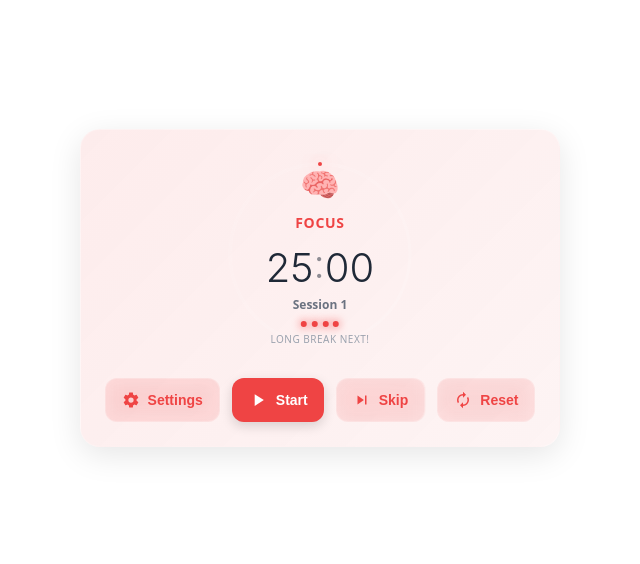
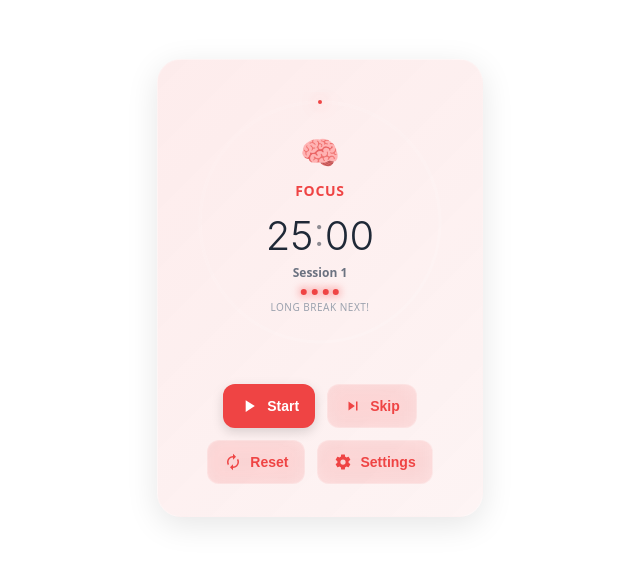
Before and after one commit to Hilaldrmz/notion-widgets, a Vue app: page /#/pomodoro in a window 1280 px wide. Shown: the part 112-676 px from the top of the page, without its empty margins (320-960 px from the left). Built offline with nearby package versions, Linux system fonts and the light colour scheme.

Commit message:
Update Pomodoro widget dimensions and styling for improved layout

```diff
--- a/src/components/LandingPage.vue
+++ b/src/components/LandingPage.vue
@@ -29,7 +29,7 @@
             <!-- Pomodoro Widget -->
             <div class="widget-card">
                 <div class="widget-preview">
-                    <iframe :src="pomodoroUrl" width="300" height="340" frameborder="0" scrolling="no">
+                    <iframe :src="pomodoroUrl" width="320" height="380" frameborder="0" scrolling="no">
                     </iframe>
                 </div>
                 <div class="widget-info">
--- a/src/widgets/pomodoro/PomodoroView.vue
+++ b/src/widgets/pomodoro/PomodoroView.vue
@@ -2,9 +2,9 @@
     <div class="widget pomodoro-widget" :class="phaseClass">
         <!-- Progress Ring -->
         <div class="progress-ring">
-            <svg class="progress-svg" width="200" height="200">
-                <circle cx="100" cy="100" r="90" class="progress-bg" />
-                <circle cx="100" cy="100" r="90" class="progress-fill" :style="{ strokeDashoffset: progressOffset }" />
+            <svg class="progress-svg" width="260" height="260">
+                <circle cx="130" cy="130" r="120" class="progress-bg" />
+                <circle cx="130" cy="130" r="120" class="progress-fill" :style="{ strokeDashoffset: progressOffset }" />
             </svg>
 
             <!-- Center Content -->
@@ -35,14 +35,7 @@
 
         <!-- Modern Control Buttons -->
         <div class="modern-controls">
-            <button class="modern-btn secondary" @click="showSettings = !showSettings"
-                :class="{ active: showSettings }">
-                <svg viewBox="0 0 24 24" width="18" height="18">
-                    <path fill="currentColor"
-                        d="M12,15.5A3.5,3.5 0 0,1 8.5,12A3.5,3.5 0 0,1 12,8.5A3.5,3.5 0 0,1 15.5,12A3.5,3.5 0 0,1 12,15.5M19.43,12.97C19.47,12.65 19.5,12.33 19.5,12C19.5,11.67 19.47,11.34 19.43,11.03L21.54,9.37C21.73,9.22 21.78,8.95 21.66,8.73L19.66,5.27C19.54,5.05 19.27,4.96 19.05,5.05L16.56,6.05C16.04,5.66 15.5,5.32 14.87,5.07L14.5,2.42C14.46,2.18 14.25,2 14,2H10C9.75,2 9.54,2.18 9.5,2.42L9.13,5.07C8.5,5.32 7.96,5.66 7.44,6.05L4.95,5.05C4.73,4.96 4.46,5.05 4.34,5.27L2.34,8.73C2.22,8.95 2.27,9.22 2.46,9.37L4.57,11.03C4.53,11.34 4.5,11.67 4.5,12C4.5,12.33 4.53,12.65 4.57,12.97L2.46,14.63C2.27,14.78 2.22,15.05 2.34,15.27L4.34,18.73C4.46,18.95 4.73,19.03 4.95,18.95L7.44,17.94C7.96,18.34 8.5,18.68 9.13,18.93L9.5,21.58C9.54,21.82 9.75,22 10,22H14C14.25,22 14.46,21.82 14.5,21.58L14.87,18.93C15.5,18.68 16.04,18.34 16.56,17.94L19.05,18.95C19.27,19.03 19.54,18.95 19.66,18.73L21.66,15.27C21.78,15.05 21.73,14.78 21.54,14.63L19.43,12.97Z" />
-                </svg>
-                Settings
-            </button>
+
 
             <button class="modern-btn primary" @click="toggle" :class="{ playing: isRunning }">
                 <svg v-if="!isRunning" viewBox="0 0 24 24" width="20" height="20">
@@ -67,6 +60,15 @@
                         d="M12,6V9L16,5L12,1V4A8,8 0 0,0 4,12C4,13.57 4.46,15.03 5.24,16.26L6.7,14.8C6.25,13.97 6,13 6,12A6,6 0 0,1 12,6M18.76,7.74L17.3,9.2C17.74,10.04 18,11 18,12A6,6 0 0,1 12,18V15L8,19L12,23V20A8,8 0 0,0 20,12C20,10.43 19.54,8.97 18.76,7.74Z" />
                 </svg>
                 Reset
+            </button>
+
+            <button class="modern-btn secondary" @click="showSettings = !showSettings"
+                :class="{ active: showSettings }">
+                <svg viewBox="0 0 24 24" width="18" height="18">
+                    <path fill="currentColor"
+                        d="M12,15.5A3.5,3.5 0 0,1 8.5,12A3.5,3.5 0 0,1 12,8.5A3.5,3.5 0 0,1 15.5,12A3.5,3.5 0 0,1 12,15.5M19.43,12.97C19.47,12.65 19.5,12.33 19.5,12C19.5,11.67 19.47,11.34 19.43,11.03L21.54,9.37C21.73,9.22 21.78,8.95 21.66,8.73L19.66,5.27C19.54,5.05 19.27,4.96 19.05,5.05L16.56,6.05C16.04,5.66 15.5,5.32 14.87,5.07L14.5,2.42C14.46,2.18 14.25,2 14,2H10C9.75,2 9.54,2.18 9.5,2.42L9.13,5.07C8.5,5.32 7.96,5.66 7.44,6.05L4.95,5.05C4.73,4.96 4.46,5.05 4.34,5.27L2.34,8.73C2.22,8.95 2.27,9.22 2.46,9.37L4.57,11.03C4.53,11.34 4.5,11.67 4.5,12C4.5,12.33 4.53,12.65 4.57,12.97L2.46,14.63C2.27,14.78 2.22,15.05 2.34,15.27L4.34,18.73C4.46,18.95 4.73,19.03 4.95,18.95L7.44,17.94C7.96,18.34 8.5,18.68 9.13,18.93L9.5,21.58C9.54,21.82 9.75,22 10,22H14C14.25,22 14.46,21.82 14.5,21.58L14.87,18.93C15.5,18.68 16.04,18.34 16.56,17.94L19.05,18.95C19.27,19.03 19.54,18.95 19.66,18.73L21.66,15.27C21.78,15.05 21.73,14.78 21.54,14.63L19.43,12.97Z" />
+                </svg>
+                Settings
             </button>
         </div>
 
@@ -231,7 +233,7 @@ const progressOffset = computed(() => {
     else total = longBreakSec.value;
 
     const progress = (total - remaining.value) / total;
-    const circumference = 2 * Math.PI * 90; // radius = 90
+    const circumference = 2 * Math.PI * 120; // radius = 120
     return circumference - (progress * circumference);
 });
 
@@ -335,7 +337,7 @@ function skipPhase() {
 }
 
 onMounted(() => {
-    document.body.style.minHeight = '300px';
+    document.body.style.minHeight = '160px';
     timer = setInterval(() => {
         if (isRunning.value) tick();
     }, 1000);
@@ -355,15 +357,15 @@ function onKey(e) {
 
 <style lang="scss" scoped>
 .pomodoro-widget {
-    min-height: 280px;
+    min-height: 320px;
     width: min-content;
     display: flex;
     flex-direction: column;
     align-items: center;
     justify-content: center;
-    gap: 1.5em;
-    border-radius: 20px;
-    padding: 1.5rem;
+    gap: 2em;
+    border-radius: 24px;
+    padding: 2rem;
     position: relative;
     transition: all 0.4s cubic-bezier(0.4, 0, 0.2, 1);
     backdrop-filter: blur(20px);
@@ -426,7 +428,7 @@ function onKey(e) {
             stroke: var(--primary-color);
             stroke-width: 4;
             stroke-linecap: round;
-            stroke-dasharray: 565; // 2π * 90
+            stroke-dasharray: 754; // 2π * 120
             transition: stroke-dashoffset 1s ease-in-out;
             filter: drop-shadow(0 0 8px var(--primary-color));
         }
@@ -531,6 +533,8 @@ function onKey(e) {
     .modern-controls {
         display: flex;
         align-items: center;
+        justify-content: center;
+        flex-wrap: wrap;
         gap: 0.75rem;
 
         .modern-btn {
```
